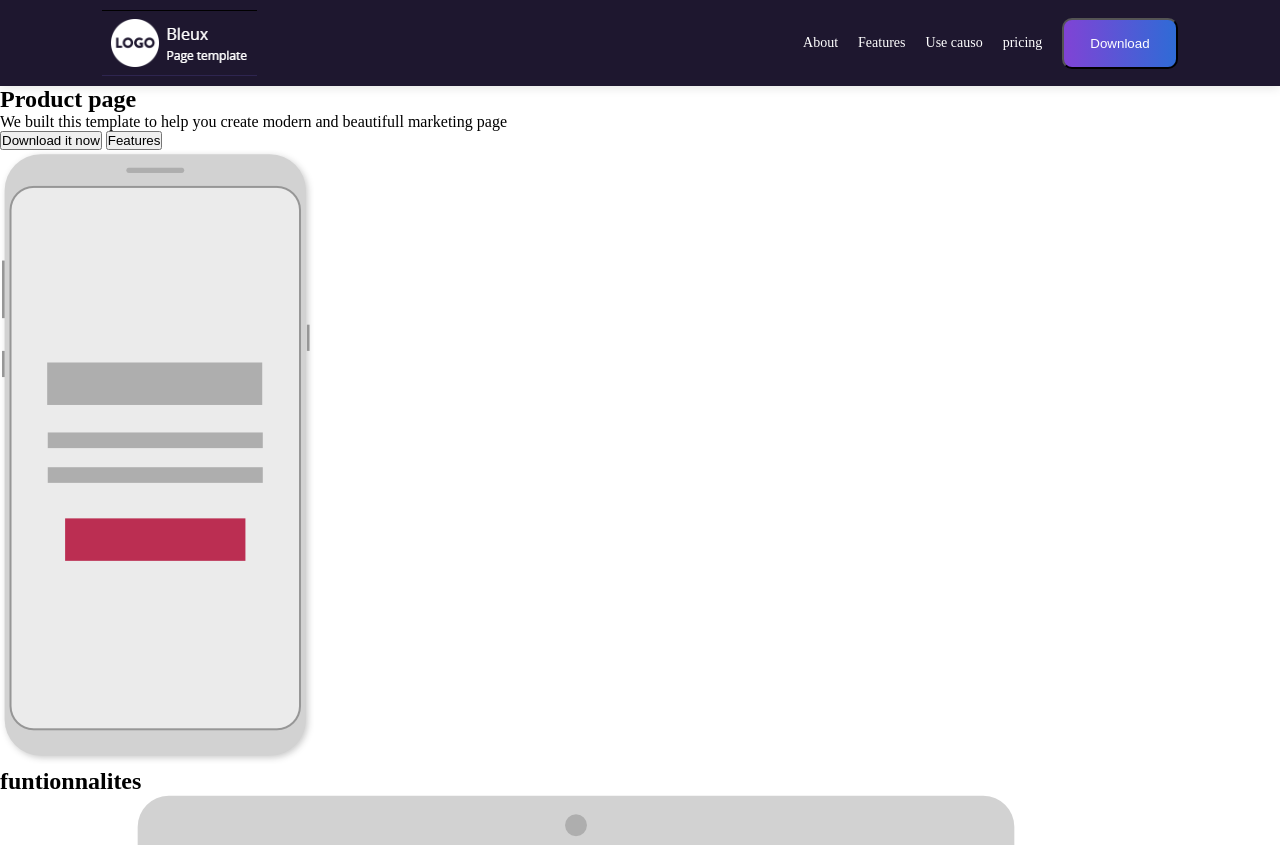
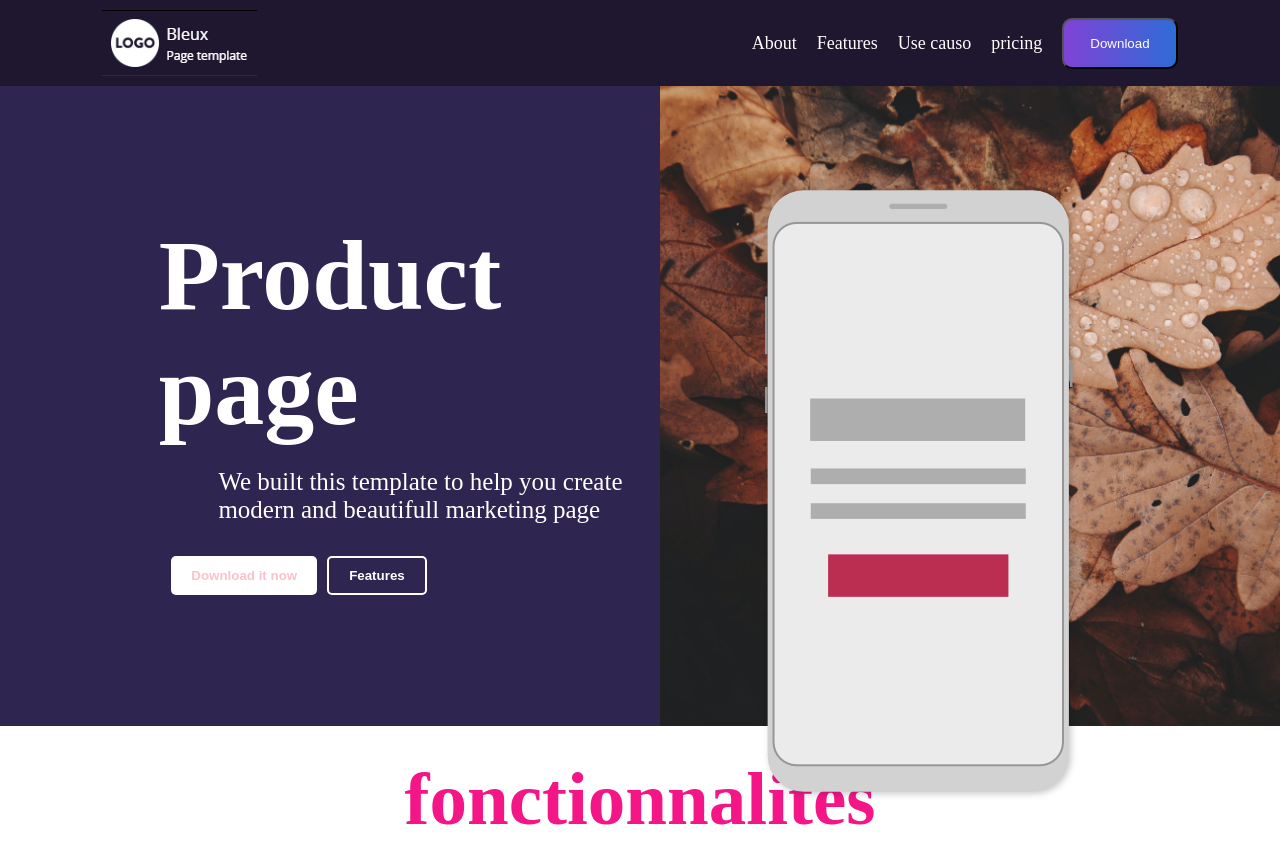
Before and after one commit to Deivybedoya17/Proyecto-Bleux, a plain HTML site: page index.html in a window 1280 px wide. Shown: the top 845 px of the page. Drawn offline with Linux system fonts and the light colour scheme.

Commit message:
actualizacion 2.0

```diff
--- a/index.html
+++ b/index.html
@@ -28,22 +28,25 @@
 
     <section class="seccionprincipal">
         <div class="izquierdaUno">
-            <h1>Product page</h1>
-            <p>We built this template to help you create modern and beautifull marketing page</p>
+            <h1>Product <br> page</h1>
+            <p class="parrafoPrimero">We built this template to help you create modern and beautifull marketing page</p>
             <div class="botones">
                 <button class="botonUno">Download it now</button>
                 <button class="botonfeature">Features</button>
             </div>
         </div>
-        <div class="derechaUno">
-            <img src="imagenes/phone.png" alt="celular">
+        <div class="fondoUno">
+            <div class="derechaUno">
+            <img  src="imagenes/phone.png" alt="celular">
         </div>
+        </div>
+
     </section>
 
     <!-- SECCION SEGUNDA -->
     <section class="funcionalidad">
         <div class="tituloSegundo">
-            <h2>funtionnalites</h2>
+            <h2>fonctionnalites</h2>
         </div>
         <div class="imagensegunda">
             <img src="imagenes/laptop.png" alt="laptop">
--- a/style.css
+++ b/style.css
@@ -36,7 +36,7 @@ header{
 .navegadorDerecha a {
     text-decoration: none;
     color: #ffff;
-    font-size: 14px;
+    font-size: 18px;
 }
 
 .bottonNavegador{
@@ -46,3 +46,98 @@ header{
     border-radius: 10px;
     cursor: pointer;
 }
+
+/* SECCIONPRIMERA */
+
+.seccionprincipal{
+    display: flex;
+    width: 100%;
+    height: 80vh;
+
+}
+
+.izquierdaUno{
+    background-color: rgb(46, 37, 80);
+    color: #ffff;
+    width: 50%;
+    display: flex;
+    align-items: center;
+    flex-direction: column;
+    justify-content: center;
+    padding: 20px;
+}
+
+h1{
+    font-size: 100px;
+    margin-bottom: 20px;
+}
+
+.parrafoPrimero{
+    font-size: 25px;
+    margin-bottom: 32px;
+    padding-left: 32%;
+}
+
+.botones {
+    display: flex;
+    gap: 10px;
+    padding-right: 10%;
+}
+
+.botonUno {
+    background-color:  #ffff;
+    color: pink;
+    border: none;
+    padding: 10px 20px;
+    border-radius: 5px;
+    font-weight: bold;
+    cursor: pointer;
+}
+
+.botonfeature {
+    background-color: transparent;
+    border: 2px solid white;
+    color: white;
+    padding: 10px 20px;
+    border-radius: 5px;
+    font-weight: bold;
+    cursor: pointer;
+}
+
+
+.fondoUno{
+    background-image: url(imagenes/hojasFondo.jpg);
+    width: 50%;
+    background-size: cover;
+    background-position: center;
+    display: flex;
+}
+
+/* IMAGEN DEL CELULAR */
+.derechaUno {
+    position: relative;
+    left: 103px;
+    top: 100px;
+}
+
+/* SECCONSEGUNDA */
+
+
+.funcionalidad{
+    width: 100%;
+}
+.tituloSegundo{
+    color: rgba(244,21,135,255);
+    text-align: center;
+    font-size: 50px;
+    padding: 30px;
+}
+
+.imagensegunda{
+    width: 50%;
+    display: flex;
+}
+
+.derechaDos{
+    width: 50%;
+}
```
